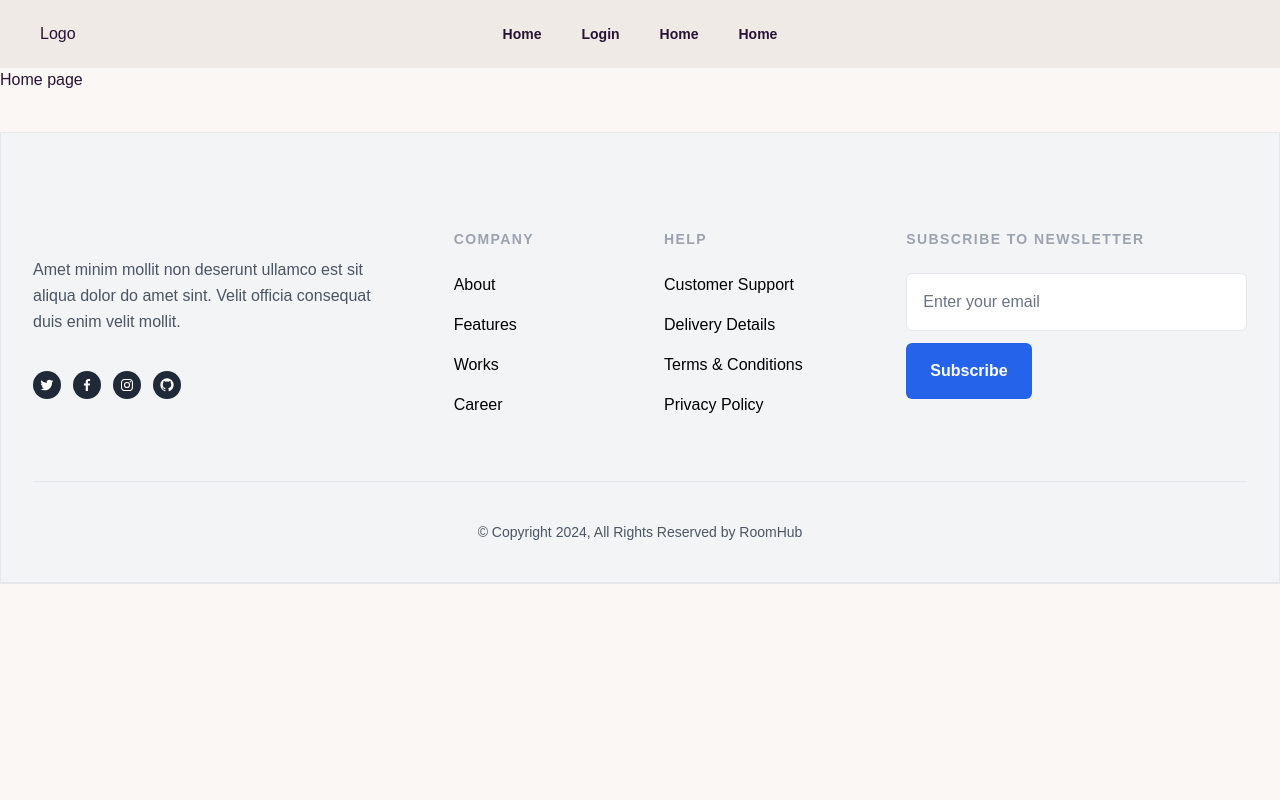
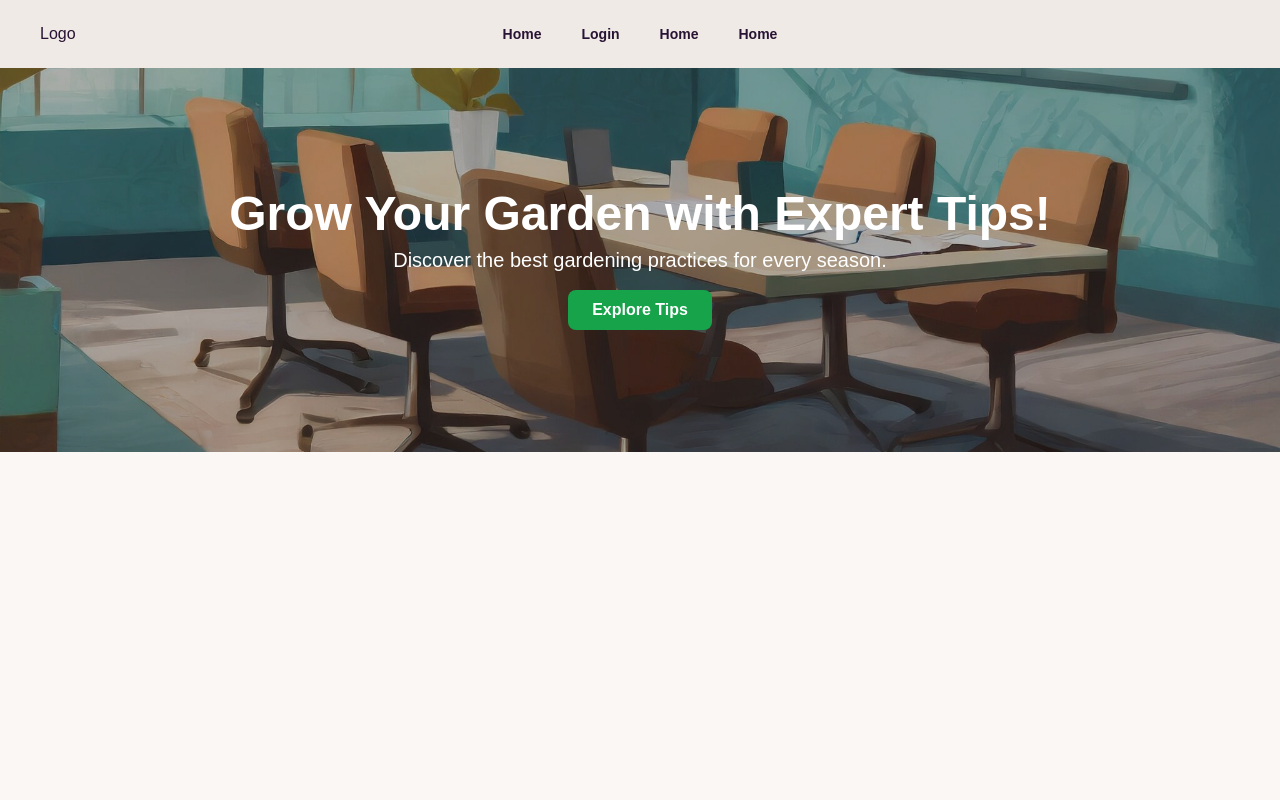
Before and after one commit to shvnsaha/gardening-platform-client, a Next.js app: page / in a window 1280 px wide. Shown: the top 800 px of the page. Built offline with nearby package versions, Linux system fonts and the light colour scheme.

Commit message:
banner add

```diff
--- a/src/app/(WithCommonLayout)/layout.tsx
+++ b/src/app/(WithCommonLayout)/layout.tsx
@@ -7,7 +7,9 @@ const CommonLayout = ({ children }: { children: React.ReactNode }) => {
   return (
     <div>
       <Navbar />
-      {children}
+      <div className="min-h-[calc(100vh-68px)]">
+       {children}
+      </div>
       <Footer/>
     </div>
   );
--- a/src/app/(WithCommonLayout)/page.tsx
+++ b/src/app/(WithCommonLayout)/page.tsx
@@ -1,8 +1,11 @@
+import Banner from "@/components/Home/Banner";
 
 
-export default function Home() {
+export default function HomePage() {
   return (
 
-    <div>Home page</div>
+    <div>
+      <Banner/>
+    </div>
   );
 }
--- a/src/app/layout.tsx
+++ b/src/app/layout.tsx
@@ -16,7 +16,6 @@ export default function RootLayout({
     <html lang="en">
       <body
        data-theme="cupcake"
-       className="h-screen"
       >
         {children}
       </body>
--- /dev/null
+++ b/src/components/Home/Banner.tsx
@@ -0,0 +1,39 @@
+import Link from "next/link";
+import bannr from "../../assets/meeting.jpg"; // Consider replacing with a relevant gardening image
+import Image from "next/image";
+
+
+const Banner = () => {
+  return (
+    <div className="relative w-full h-60 md:h-80 lg:h-96">
+      {/* Background Image */}
+      <div className="absolute inset-0">
+        {/* <img
+          src={bannr}
+          alt="Beautiful Garden"
+          className="object-cover w-full h-full"
+        /> */}
+        <Image src={bannr}   width={0}
+  height={0}
+  className="object-cover w-full h-full" alt="banner"/>
+      </div>
+
+      {/* Overlay */}
+      <div className="absolute inset-0 bg-black bg-opacity-30 flex items-center justify-center text-center p-6">
+        <div className="text-white">
+          <h1 className="text-3xl md:text-4xl lg:text-5xl font-bold mb-2">
+            Grow Your Garden with Expert Tips!
+          </h1>
+          <p className="text-lg md:text-xl mb-4">
+            Discover the best gardening practices for every season.
+          </p>
+          <Link href={'/tips'} className="inline-block bg-green-600 hover:bg-green-700 text-white font-semibold py-2 px-6 rounded-lg transition duration-200">
+            Explore Tips
+          </Link>
+        </div>
+      </div>
+    </div>
+  );
+};
+
+export default Banner;
```
Also changed, not shown: src/assets/meeting.jpg (added).
